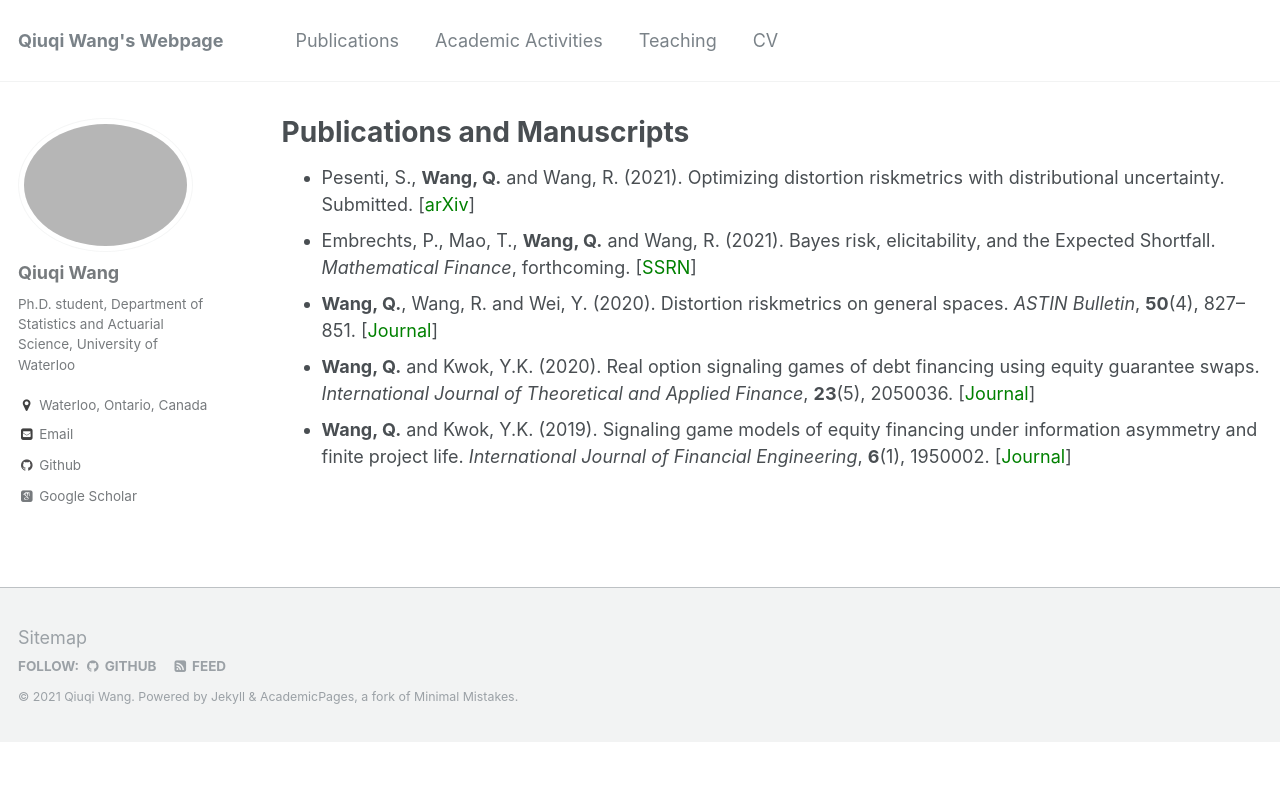
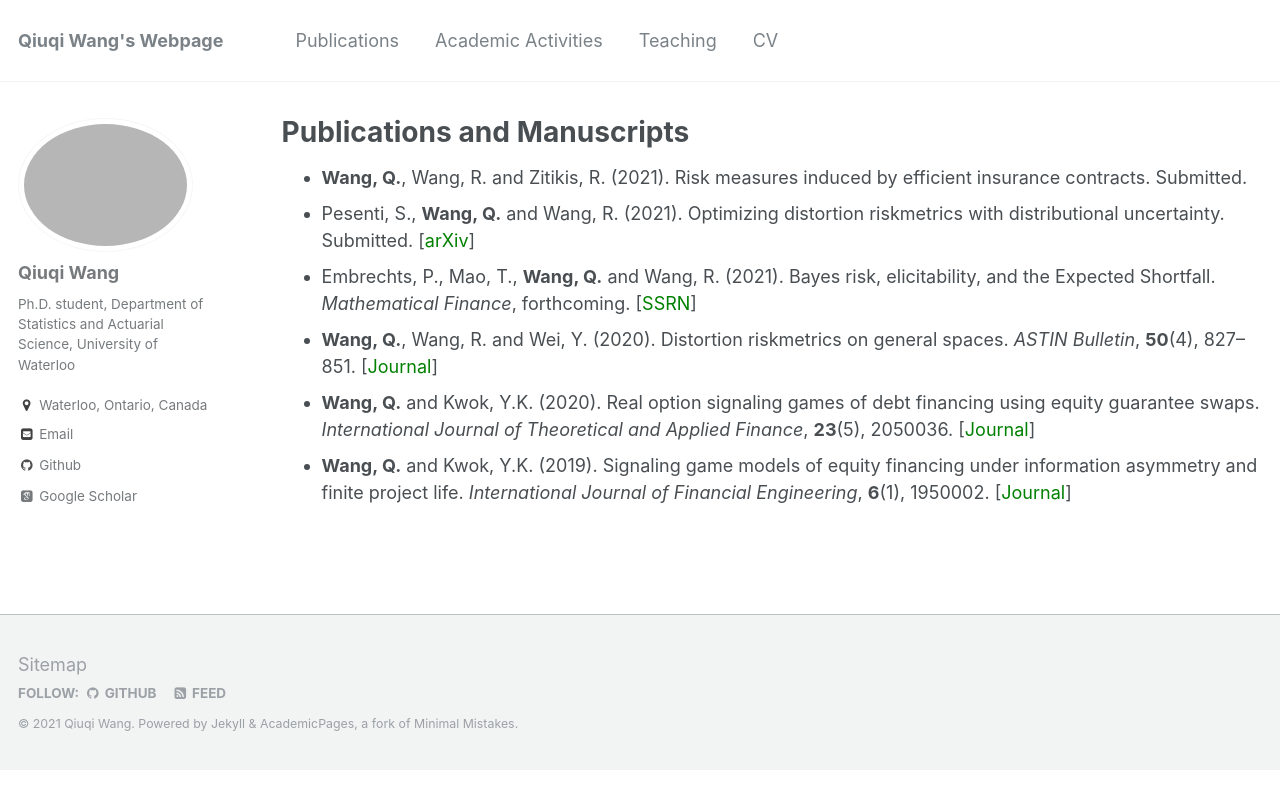
Before and after one commit to qwangan/qwangan.github.io, a Jekyll site: the page built from _pages/publications.md, in a window 1280 px wide. Shown: the top 809 px of the page. Built offline with Jekyll 4.4.1, drawn with Linux system fonts in a browser that asks for light colours; some web fonts are replaced.

Commit message:
Update publications.md

```diff
--- a/_pages/publications.md
+++ b/_pages/publications.md
@@ -5,6 +5,7 @@
 author_profile: true
 ---
 
+* **Wang, Q.**, Wang, R. and Zitikis, R. (2021). Risk measures induced by efficient insurance contracts. Submitted.
 * Pesenti, S., **Wang, Q.** and Wang, R. (2021). Optimizing distortion riskmetrics with distributional uncertainty. Submitted. [[<span style="color:green">arXiv</span>]](http://arxiv.org/abs/2011.04889)
 * Embrechts, P., Mao, T., **Wang, Q.** and Wang, R. (2021). Bayes risk, elicitability, and the Expected Shortfall. *Mathematical Finance*, forthcoming. [[<span style="color:green">SSRN</span>]](https://ssrn.com/abstract=3708379)
 * **Wang, Q.**, Wang, R. and Wei, Y.  (2020). Distortion riskmetrics on general spaces. *ASTIN Bulletin*, **50**(4), 827--851. [[<span style="color:green">Journal</span>]](https://doi.org/10.1017/asb.2020.14)
```
